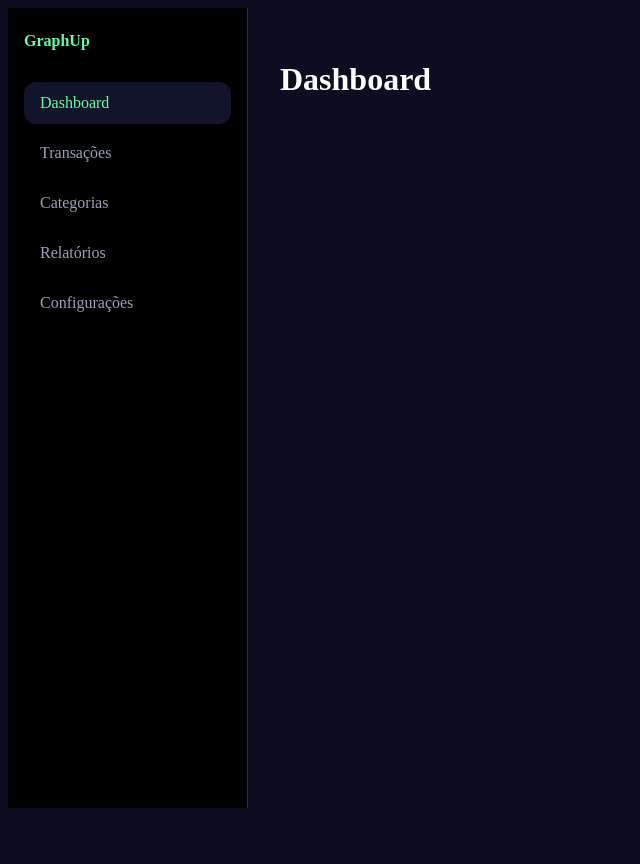
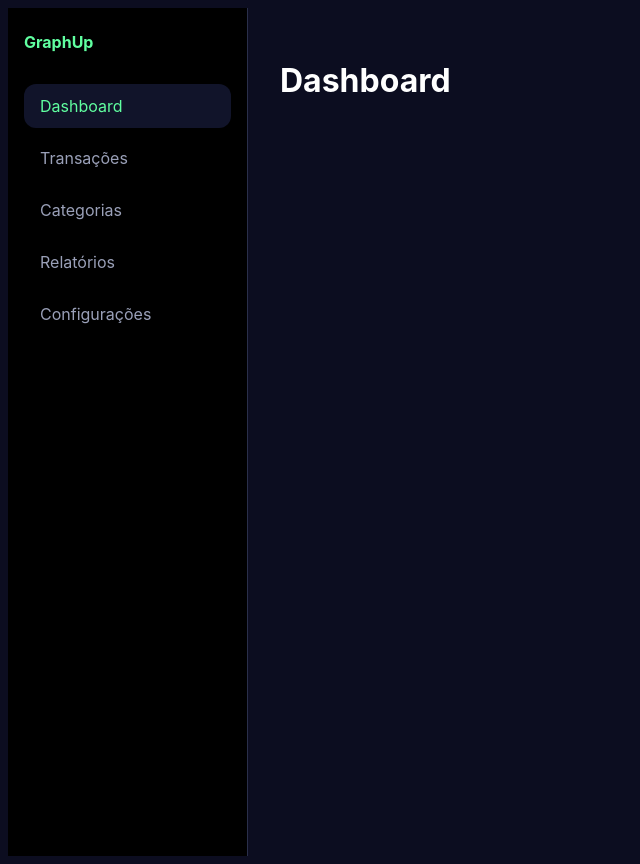
Before and after one commit to AdrianoFScarabelli/GraphUp, a React (Vite) app: page /app in a window 1280 px wide. Shown: the whole page, without its empty margins (0-640 px from the left). Before the commit the page ends 816 px from the top, so only its background shows below. Built offline with nearby package versions, Linux system fonts and the light colour scheme.

Commit message:
Reestruturando layout principal e componentes, definindo fonte principal

```diff
--- a/src/components/layout/AppLayout.tsx
+++ b/src/components/layout/AppLayout.tsx
@@ -1,32 +1,10 @@
-import { NavLink, Outlet } from "react-router-dom";
-
-const links = [
-  { to: "/app", label: "Dashboard", end: true },
-  { to: "/app/transacoes", label: "Transações" },
-  { to: "/app/categorias", label: "Categorias" },
-  { to: "/app/relatorios", label: "Relatórios" },
-  { to: "/app/configuracoes", label: "Configurações" },
-];
+import { Outlet } from "react-router-dom";
+import { Sidebar } from "./Sidebar";
 
 export function AppLayout() {
   return (
     <div className="app-layout">
-      <aside className="sidebar">
-        <div className="sidebar-brand">GraphUp</div>
-        <nav className="sidebar-nav">
-          {links.map(({ to, label, end }) => (
-            <NavLink
-              key={to}
-              to={to}
-              end={end}
-              className={({ isActive }) => (isActive ? "nav-link active" : "nav-link")}
-            >
-              {label}
-            </NavLink>
-          ))}
-        </nav>
-      </aside>
-
+      <Sidebar />
       <main className="app-content">
         <Outlet />
       </main>
--- /dev/null
+++ b/src/components/layout/Sidebar.tsx
@@ -0,0 +1,29 @@
+import { NavLink } from "react-router-dom";
+
+const links = [
+  { to: "/app", label: "Dashboard", end: true },
+  { to: "/app/transacoes", label: "Transações" },
+  { to: "/app/categorias", label: "Categorias" },
+  { to: "/app/relatorios", label: "Relatórios" },
+  { to: "/app/configuracoes", label: "Configurações" },
+];
+
+export function Sidebar() {
+  return (
+    <aside className="sidebar">
+      <div className="sidebar-brand">GraphUp</div>
+      <nav className="sidebar-nav">
+        {links.map(({ to, label, end }) => (
+          <NavLink
+            key={to}
+            to={to}
+            end={end}
+            className={({ isActive }) => (isActive ? "nav-link active" : "nav-link")}
+          >
+            {label}
+          </NavLink>
+        ))}
+      </nav>
+    </aside>
+  );
+}
--- a/src/styles/global.css
+++ b/src/styles/global.css
@@ -1,6 +1,7 @@
 body {
-    background-color: var(--color-bg);
-    color: white;
+  font-family: var(--font-sans);
+  background-color: var(--color-bg);
+  color: white;
 }
 
 .app-layout {
@@ -10,6 +11,9 @@ body {
 }
 
 .sidebar {
+  position: sticky;
+  top: 0;
+  height: 100vh;
   background: var(--color-surface);
   border-right: 1px solid var(--color-border);
   padding: var(--space-6) var(--space-4);
```
